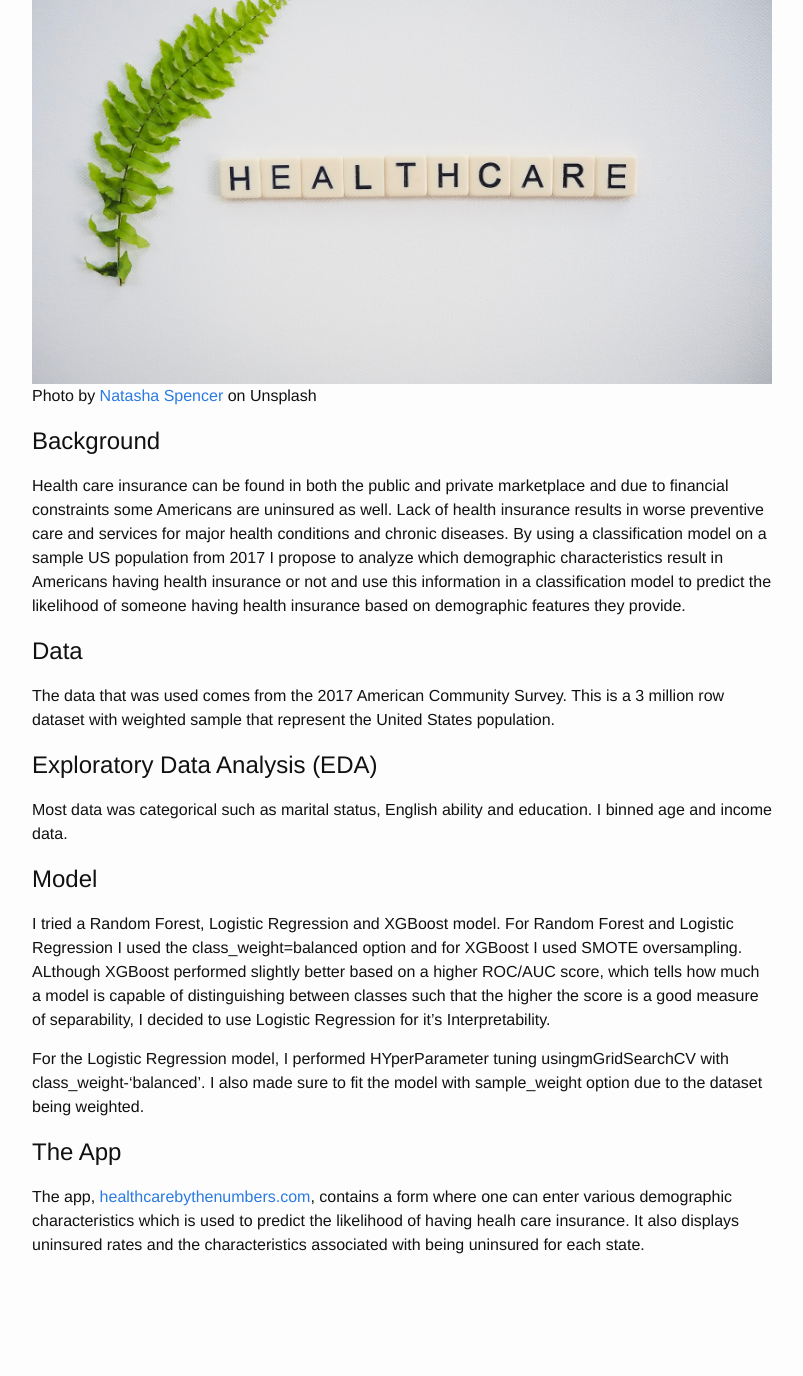
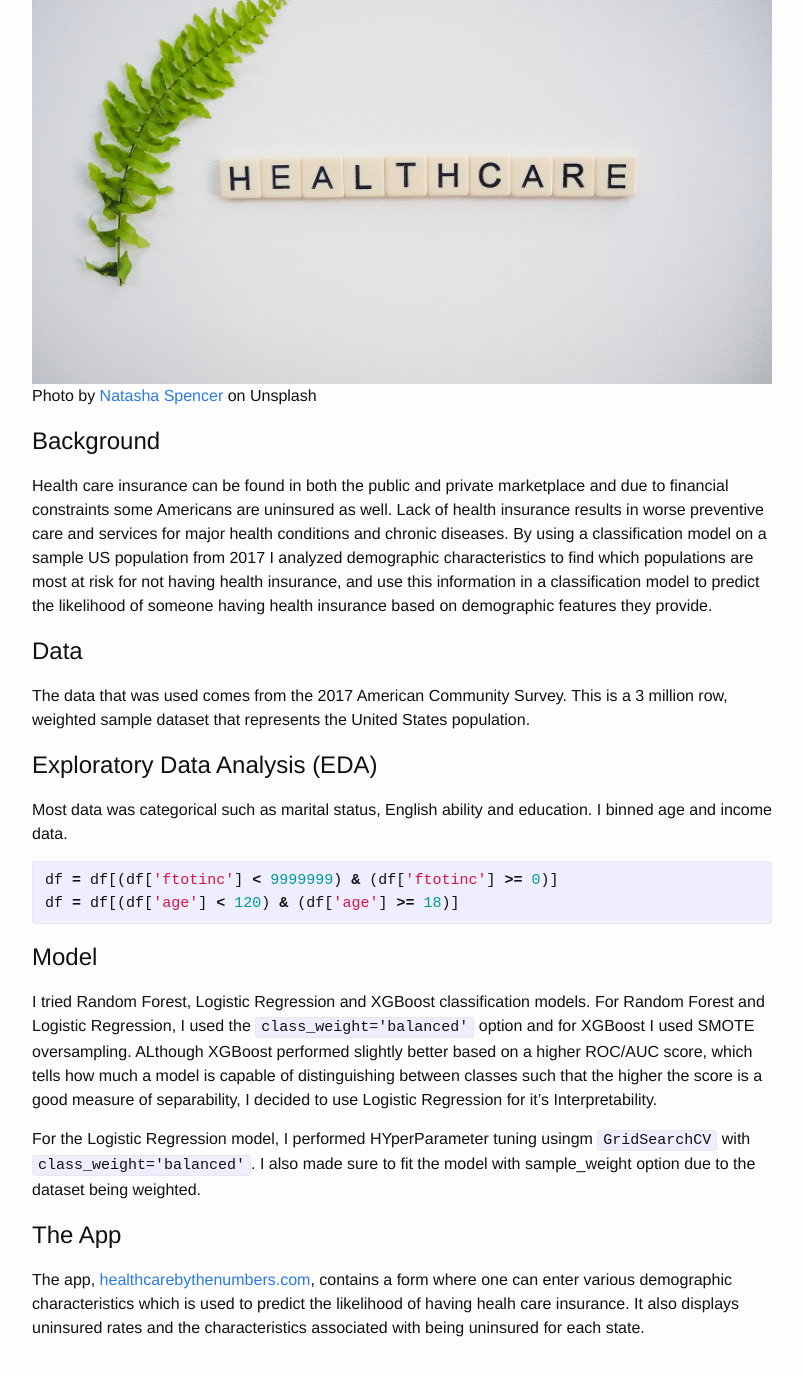
Before and after one commit to abalone23/abalone23.github.io, a Jekyll site: the page built from _posts/2019-09-18-predicting-health-care.markdown, in a window 1280 px wide and 1400 px high, scrolled down 274 px. Shown: the top 1376 px of the window, without its empty margins (238-1041 px from the left). Built offline with Jekyll 4.4.1, drawn with Linux system fonts in a browser that asks for light colours; before the commit the page ends 1591 px from its top, so only the background shows below that.

Commit message:
added highlighting

```diff
--- a/_posts/2019-09-18-predicting-health-care.markdown
+++ b/_posts/2019-09-18-predicting-health-care.markdown
@@ -8,18 +8,23 @@ categories: classification, machine learning
 Photo by [Natasha Spencer](https://unsplash.com/@totalshape?utm_source=unsplash&utm_medium=referral&utm_content=creditCopyText) on Unsplash
 
 # Background
-Health care insurance can be found in both the public and private marketplace and due to financial constraints some Americans are uninsured as well. Lack of health insurance results in worse preventive care and services for major health conditions and chronic diseases. By using a classification model on a sample US population from 2017 I propose to analyze which demographic characteristics result in Americans having health insurance or not and use this information in a classification model to predict the likelihood of someone having health insurance based on demographic features they provide.
+Health care insurance can be found in both the public and private marketplace and due to financial constraints some Americans are uninsured as well. Lack of health insurance results in worse preventive care and services for major health conditions and chronic diseases. By using a classification model on a sample US population from 2017 I analyzed demographic characteristics to find which populations are most at risk for not having health insurance, and use this information in a classification model to predict the likelihood of someone having health insurance based on demographic features they provide.
 
 # Data
-The data that was used comes from the 2017 American Community Survey. This is a 3 million row dataset with weighted sample that represent the United States population.
+The data that was used comes from the 2017 American Community Survey. This is a 3 million row, weighted sample dataset that represents the United States population.
 
 # Exploratory Data Analysis (EDA)
 Most data was categorical such as marital status, English ability and education. I binned age and income data.
 
+{% highlight python %}
+df = df[(df['ftotinc'] < 9999999) & (df['ftotinc'] >= 0)]
+df = df[(df['age'] < 120) & (df['age'] >= 18)]
+{% endhighlight %}
+
 # Model
-I tried a Random Forest, Logistic Regression and XGBoost model. For Random Forest and Logistic Regression I used the class_weight=balanced option and for XGBoost I used SMOTE oversampling. ALthough XGBoost performed slightly better based on a higher ROC/AUC score, which tells how much a model is capable of distinguishing between classes such that the higher the score is a good measure of separability, I decided to use Logistic Regression for it's Interpretability.
+I tried Random Forest, Logistic Regression and XGBoost classification models. For Random Forest and Logistic Regression, I used the `class_weight='balanced'` option and for XGBoost I used SMOTE oversampling. ALthough XGBoost performed slightly better based on a higher ROC/AUC score, which tells how much a model is capable of distinguishing between classes such that the higher the score is a good measure of separability, I decided to use Logistic Regression for it's Interpretability.
 
-For the Logistic Regression model, I performed HYperParameter tuning usingmGridSearchCV with class_weight-'balanced'. I also made sure to fit the model with sample_weight option due to the dataset being weighted.
+For the Logistic Regression model, I performed HYperParameter tuning usingm `GridSearchCV` with `class_weight='balanced'`. I also made sure to fit the model with sample_weight option due to the dataset being weighted.
 
 # The App
 The app, [healthcarebythenumbers.com](https://www.healthcarebythenumbers.com), contains a form where one can enter various demographic characteristics which is used to predict the likelihood of having healh care insurance. It also displays uninsured rates and the characteristics associated with being uninsured for each state.
```
